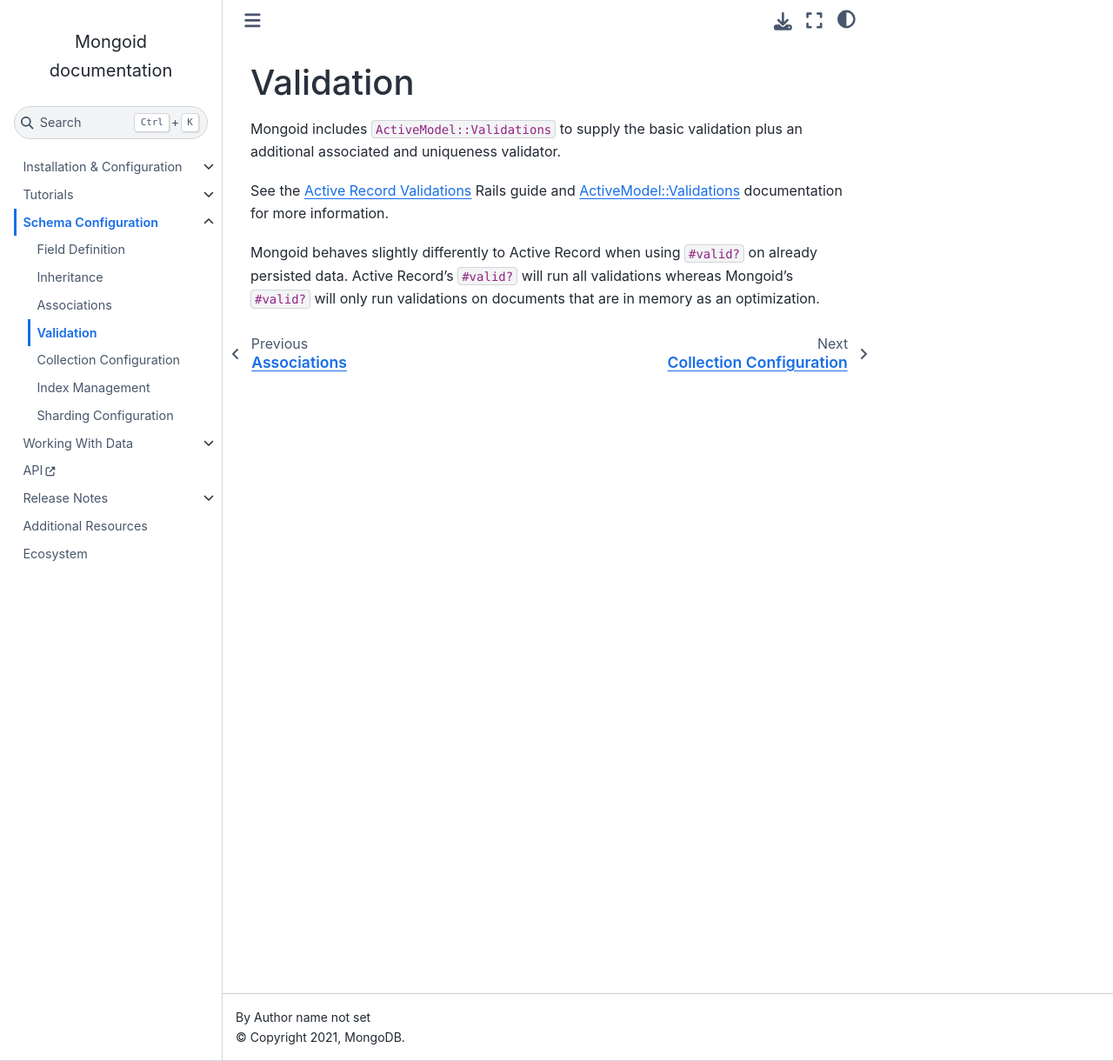
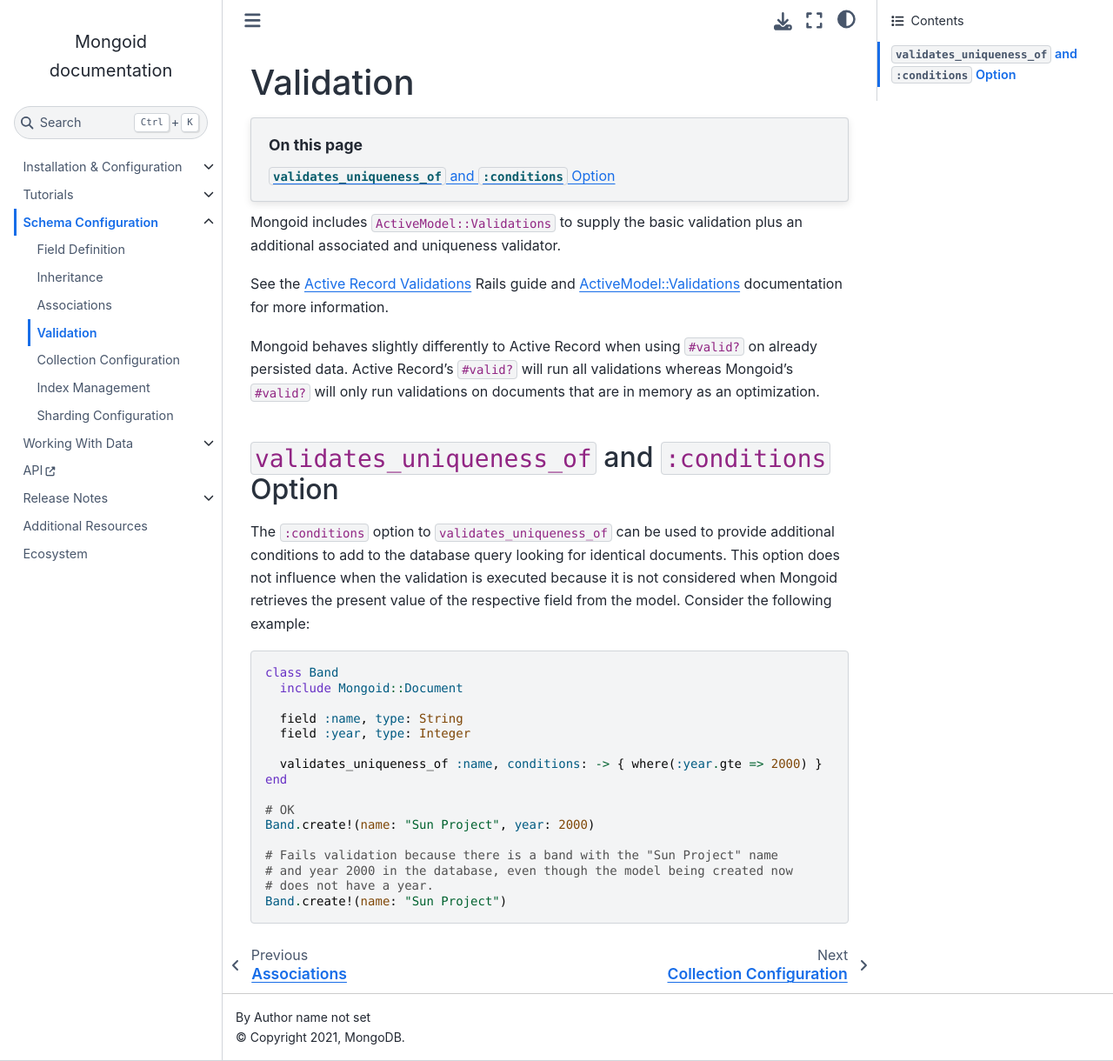
Before and after one commit to i80and/docs-mongoid, a Sphinx documentation site: the page built from docs/reference/validation.txt, in a window 1280 px wide and 1220 px high. Shown: the whole window at 87% size. Built offline with Sphinx 7.4.7 and the Sphinx Book theme 1.1.4, drawn with Linux system fonts in a browser that asks for light colours.

Commit message:
Fix MONGOID-4815 Add :conditions option example to reference documentation (#5329)
Co-authored-by: Oleg Pudeyev <code@olegp.name>

```diff
--- a/docs/reference/validation.txt
+++ b/docs/reference/validation.txt
@@ -23,3 +23,32 @@ Mongoid behaves slightly differently to Active Record when using ``#valid?``
 on already persisted data. Active Record's ``#valid?`` will run all
 validations whereas Mongoid's ``#valid?`` will only run validations on
 documents that are in memory as an optimization.
+
+
+``validates_uniqueness_of`` and ``:conditions``  Option
+=======================================================
+
+The ``:conditions`` option to ``validates_uniqueness_of`` can be used to
+provide additional conditions to add to the database query looking for
+identical documents. This option does not influence when the validation
+is executed because it is not considered when Mongoid retrieves the present
+value of the respective field from the model. Consider the following example:
+
+.. code-block:: ruby
+
+  class Band
+    include Mongoid::Document
+
+    field :name, type: String
+    field :year, type: Integer
+
+    validates_uniqueness_of :name, conditions: -> { where(:year.gte => 2000) }
+  end
+
+  # OK
+  Band.create!(name: "Sun Project", year: 2000)
+
+  # Fails validation because there is a band with the "Sun Project" name
+  # and year 2000 in the database, even though the model being created now
+  # does not have a year.
+  Band.create!(name: "Sun Project")
```
